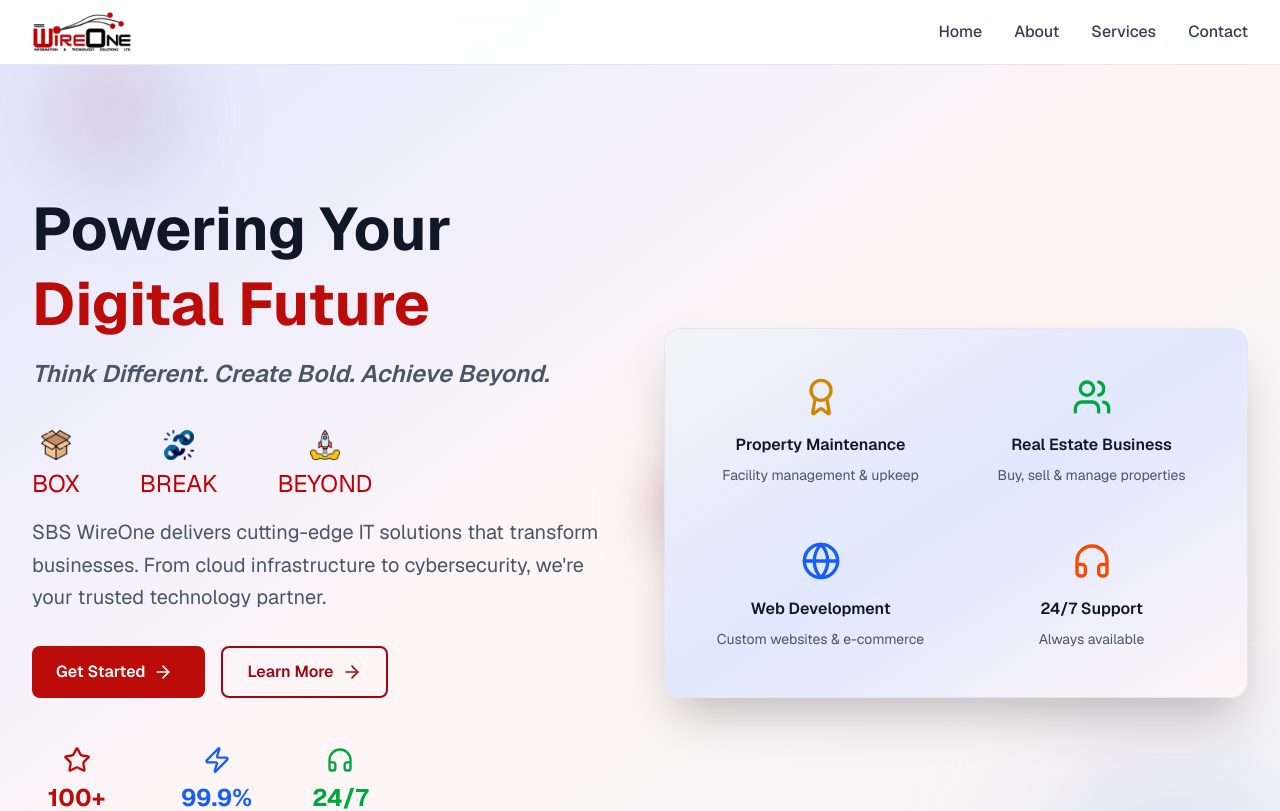
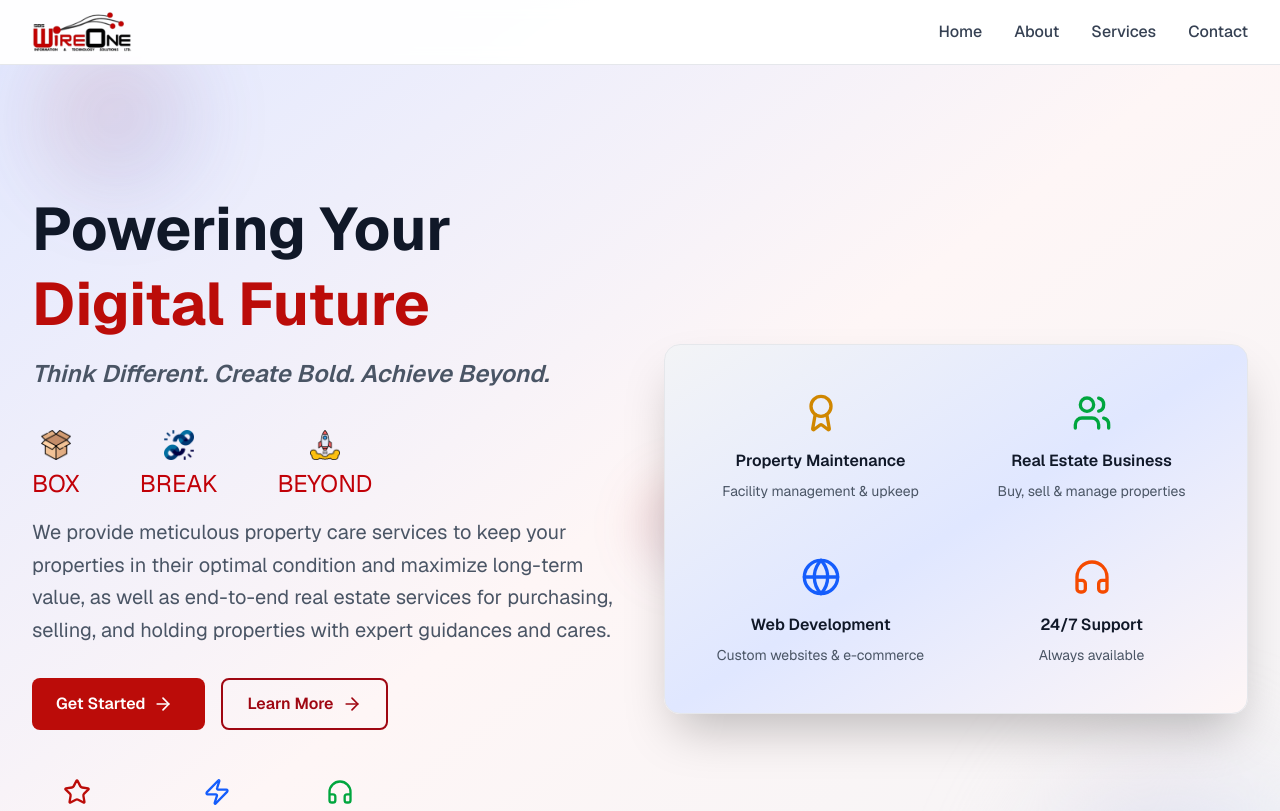
Before and after one commit to sbswiredops/SBS-WireOne, a Next.js app: page / in a window 1280 px wide. Shown: the top 811 px of the page. Built offline with nearby package versions, Linux system fonts and the light colour scheme.

Commit message:
Update homepage description to reflect property care and real estate services

```diff
--- a/src/app/page.tsx
+++ b/src/app/page.tsx
@@ -191,9 +191,8 @@ export default function Home() {
                   </div>
                 </div>
                 <p className="text-lg sm:text-xl text-gray-600 leading-relaxed">
-                  SBS WireOne delivers cutting-edge IT solutions that transform
-                  businesses. From cloud infrastructure to cybersecurity,
-                  we&apos;re your trusted technology partner.
+                  We provide meticulous property care services to keep your properties in their optimal condition and maximize long-term value,
+                  as well as end-to-end real estate services for purchasing, selling, and holding properties with expert guidances and cares.
                 </p>
                 {/* <p className="text-lg sm:text-xl text-gray-600 leading-relaxed">
                   Unlock your potential and go further than ever before.
```
